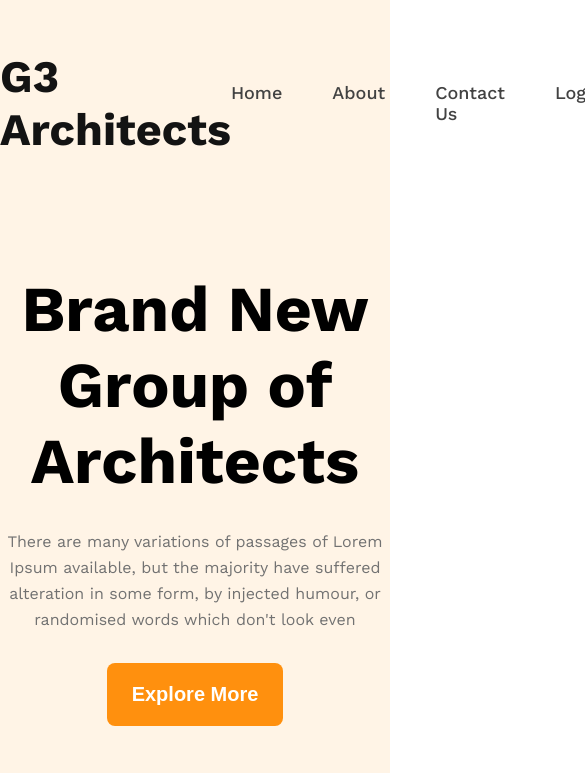
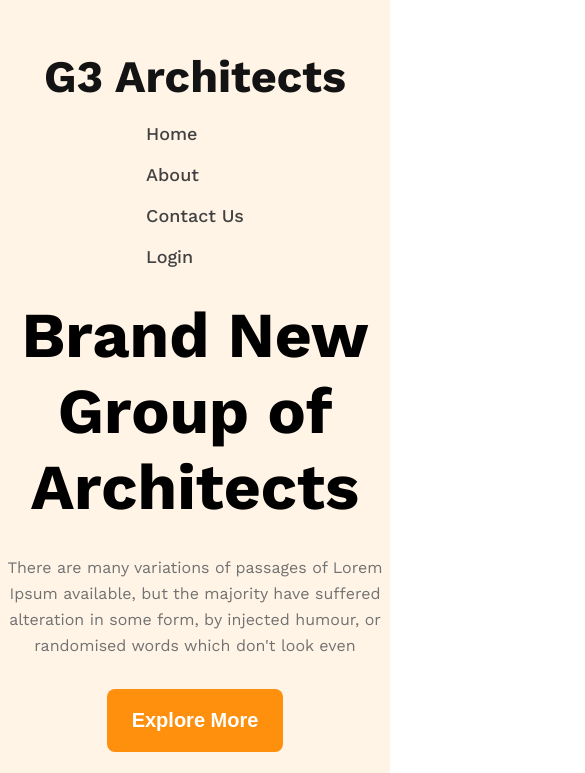
Before and after one commit to joynul24/Architect_Website, a plain HTML site: page index.html in a window 390 px wide. Shown: the top 773 px of the page, 585 px wide, since content can reach past the window. Drawn offline with nearby package versions, Linux system fonts and the light colour scheme.

Commit message:
added header media queary

```diff
--- a/styles/architect.css
+++ b/styles/architect.css
@@ -107,3 +107,22 @@ header {
 .banner-img img {
     width: 100%;
 }
+
+
+
+
+/* mobile device */
+@media screen and (max-width:576px) {
+
+    .navber,
+    .navber>ul {
+        flex-direction: column;
+    }
+    .navber>ul {
+        gap: 20px;
+        margin-top: 20px;
+    }
+    .banner-content {
+        margin-top: 30px;
+    }
+}
```
